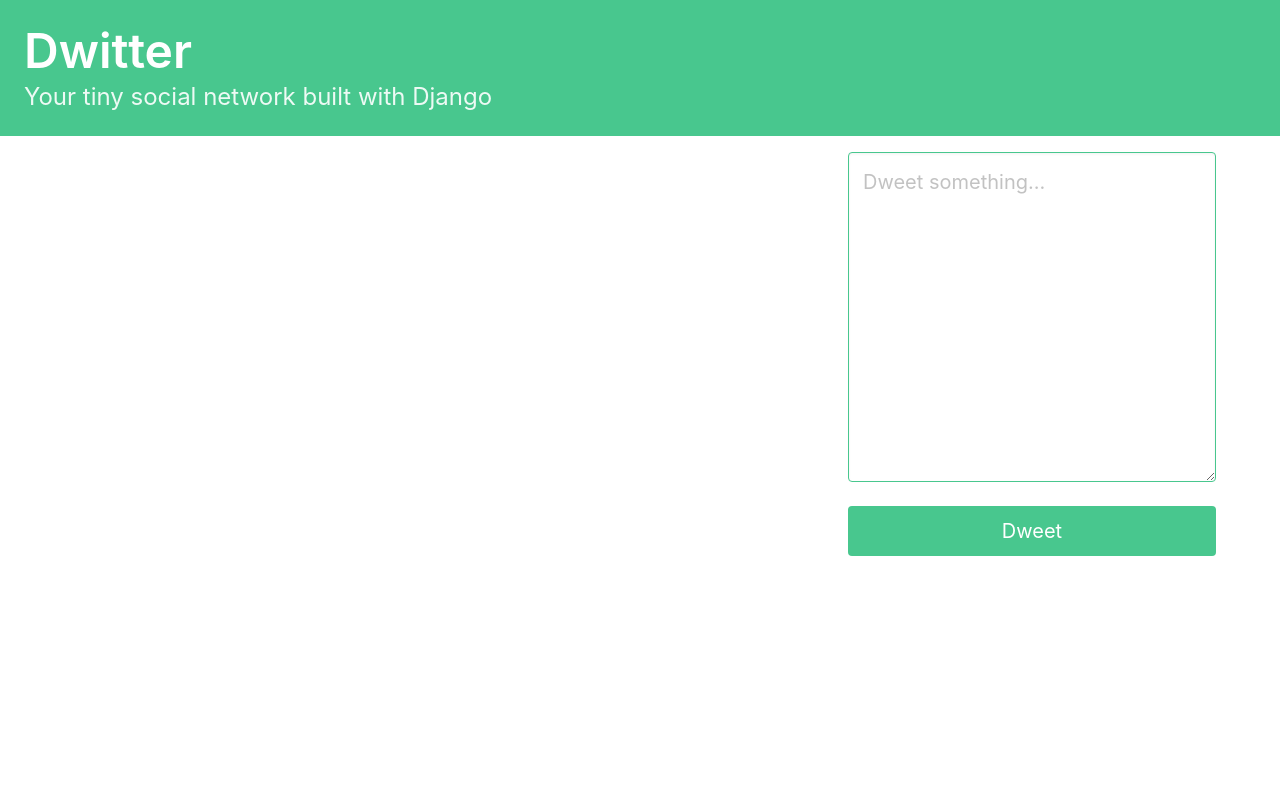
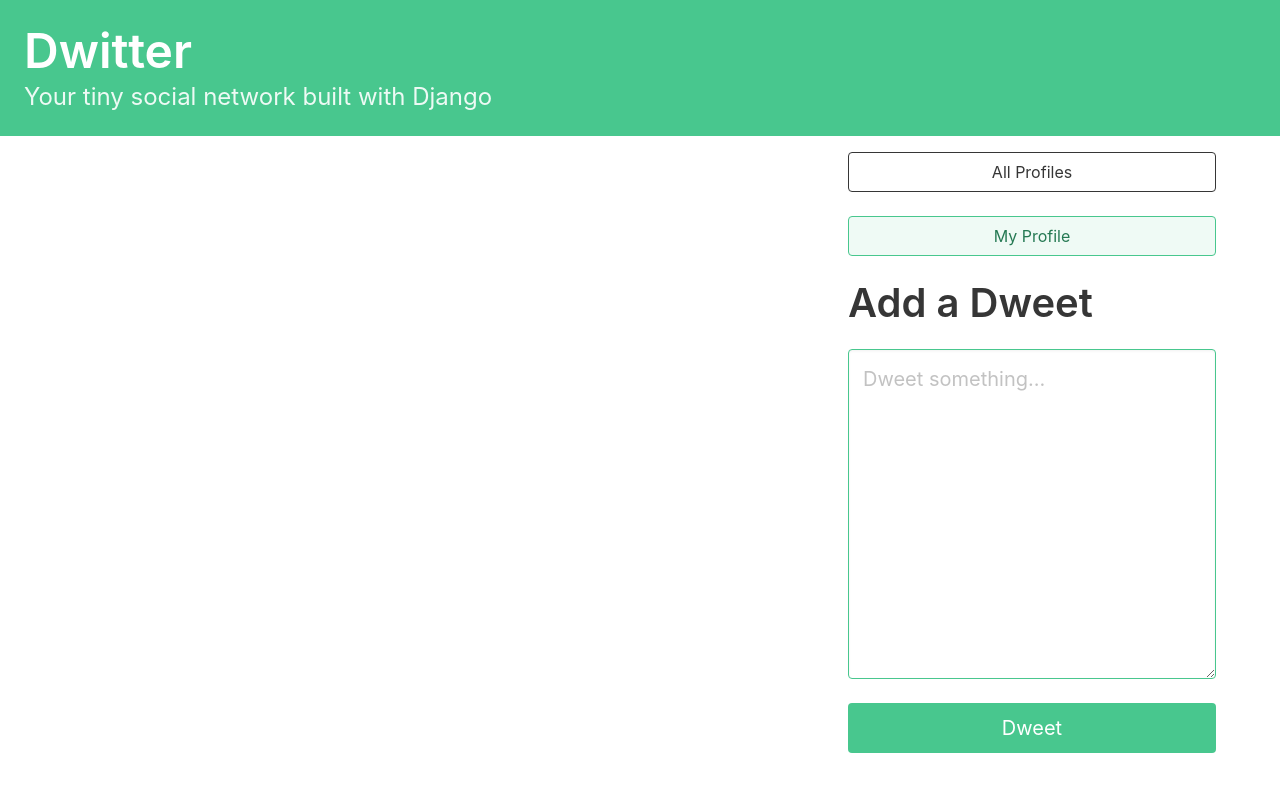
Before and after one commit to snhkn/django-social-network, a Django app: page / in a window 1280 px wide. Run offline with Django 5.2, Linux system fonts and the light colour scheme.

Commit message:
Improve user experience by adding additional navigation links

```diff
--- a/dwitter/templates/base.html
+++ b/dwitter/templates/base.html
@@ -12,6 +12,7 @@
     <title>Dwitter</title>
 </head>
 <body>
+    <a href="{% url 'dwitter:dashboard' %} ">
     <section class="hero is-small is-success mb-4">
         <div class="hero-body">
             <h1 class="title is-1">Dwitter</h1>
@@ -20,6 +21,7 @@
             </p>
         </div>
     </section>
+    </a>
     <div class="container">
         <div class="columns">
         {% block content %}
--- a/dwitter/templates/dwitter/dashboard.html
+++ b/dwitter/templates/dwitter/dashboard.html
@@ -8,7 +8,7 @@
     {% for followed in user.profile.follows.all %}
         {% for dweet in followed.user.dweets.all %}
             <div class="box">
-                {{ dweet.body }}
+                {{dweet.body}}
                 <span class="is-small has-text-grey-light">
                     ({{ dweet.created_at }} by {{ dweet.user.username }}
                 </span>
@@ -18,6 +18,28 @@
 </div>
 
 <div class="column is-one-third">
+
+    <div class="block">
+        <a href="{% url 'dwitter:profile_list' %} ">
+            <button class="button is-dark is-outlined is-fullwidth">
+                All Profiles
+            </button>
+        </a>
+    </div>
+
+    <div class="block">
+        <a href="{% url 'dwitter:profile' request.user.profile.id %} ">
+            <button class="button is-success is-light is-outlined is-fullwidth">
+                My Profile
+            </button>
+        </a>
+    </div>
+
+    <div class="block">
+        <div class="block">
+            <h2 class="title is-2">Add a Dweet</p>
+        </div>
+        <div class="block">
             <form method="post">
                 {% csrf_token %}
                 {{ form.as_p }}
@@ -26,5 +48,8 @@
                 </button>
             </form>
         </div>
+    </div>
+
+</div>
 
 {% endblock content %}
```
Lines whose indentation alone changed are shown as unchanged.
